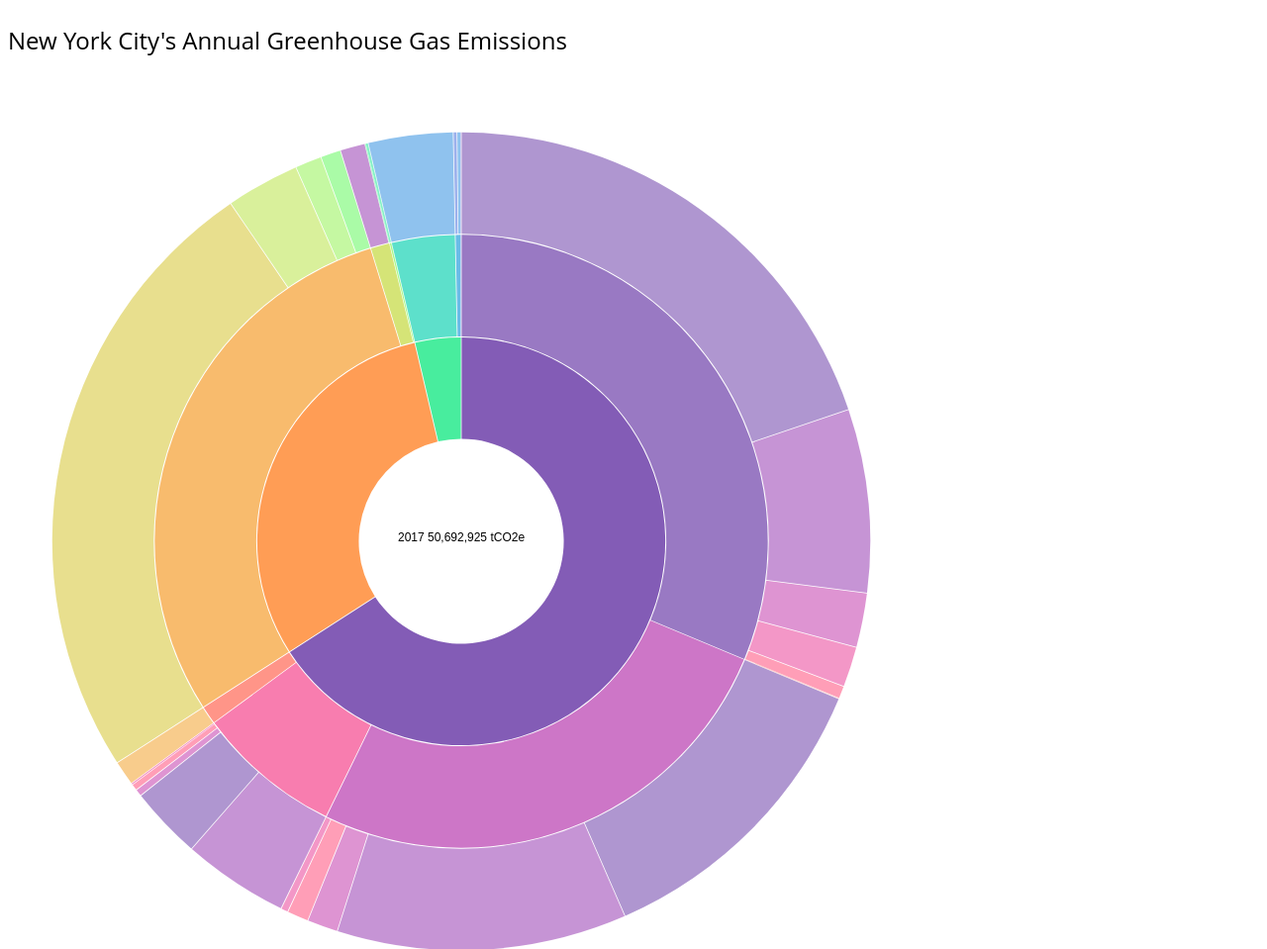
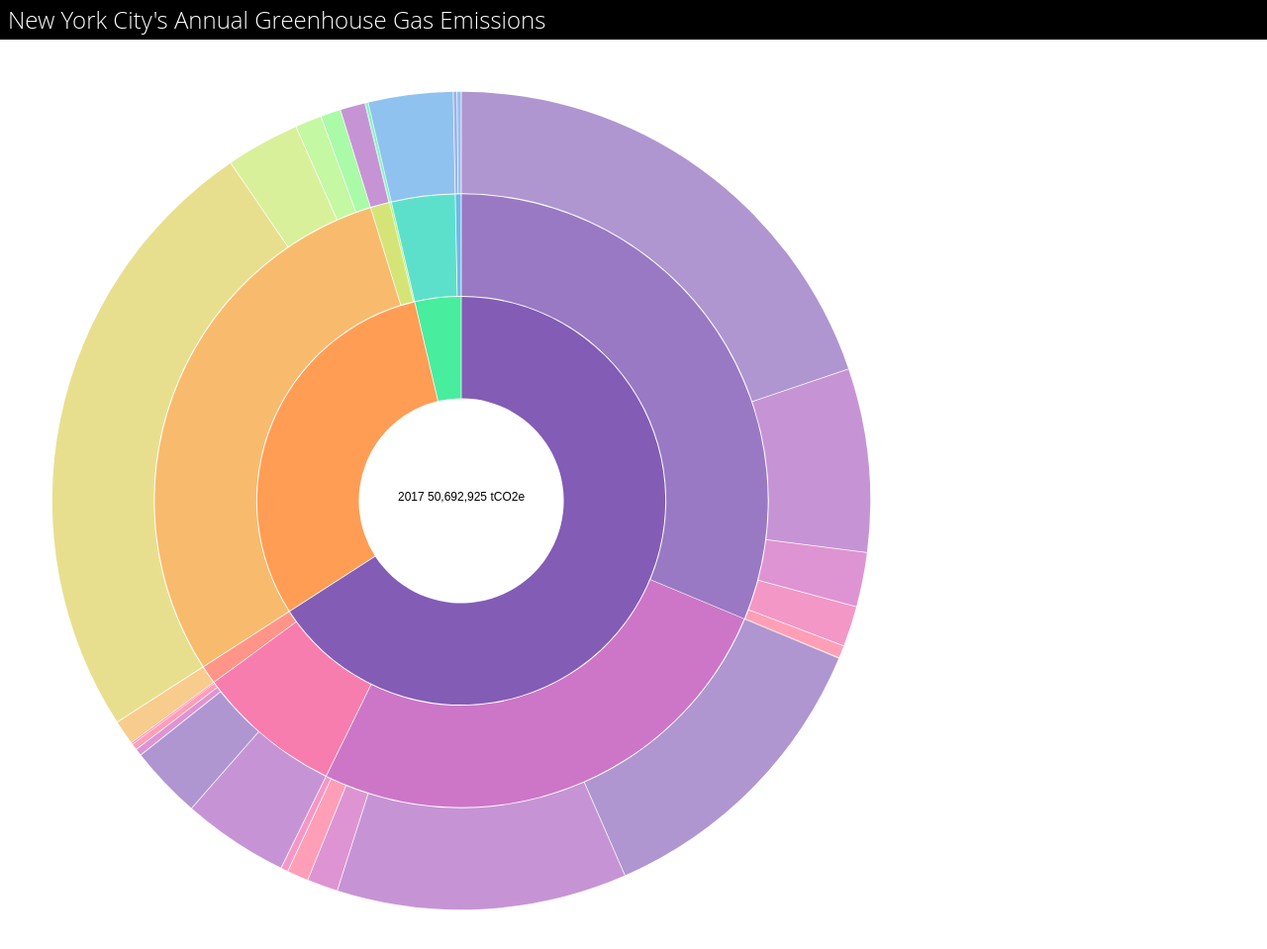
Before and after one commit to patrickdlandy/NYC-GHG-Visualization, a website built with webpack: page index.html in a window 1280 px wide. Shown: the top 959 px of the page at 99% size. Built offline with nearby package versions, Linux system fonts and the light colour scheme.

Commit message:
Add CSS Reset

```diff
--- a/index.html
+++ b/index.html
@@ -11,10 +11,9 @@
     <link rel="stylesheet" href="./dist/main.css">
 </head>
 <body>
-    <nav>
-
+    <nav class="nav-bar-container">
+        <h1 class="header">New York City's Annual Greenhouse Gas Emissions</h1>
     </nav>
-    <h1>New York City's Annual Greenhouse Gas Emissions</h1>
     <!-- <body background="./assets/new-york-1462211672M0J.jpg" alt="New York City">
     </body> -->
     <main>
--- a/src/styles/index.scss
+++ b/src/styles/index.scss
@@ -1,18 +1,19 @@
+
 body {
 	margin: 0;
 	padding: 8 px;
 	font-family: "Open Sans", sans-serif;
+	background-color: white;
 }
 
 text {
 		font-size: 12px;
 	}
 
-h1 {
-	color: black;
+.header {
 	font-family: "Open Sans", sans-serif;
 	font-size: 24px;
-	font-weight: 400;
+	font-weight: 300;
 	padding: 8px;
 }
 
@@ -22,3 +23,58 @@ h1 {
 	background-color:white;
 	color: black;
 }
+
+.nav-bar-container {
+	background-color: black;
+	color: white;
+}
+
+/* http://meyerweb.com/eric/tools/css/reset/
+   v2.0 | 20110126
+   License: none (public domain)
+*/
+
+html, body, div, span, applet, object, iframe,
+h1, h2, h3, h4, h5, h6, p, blockquote, pre,
+a, abbr, acronym, address, big, cite, code,
+del, dfn, em, img, ins, kbd, q, s, samp,
+small, strike, strong, sub, sup, tt, var,
+b, u, i, center,
+dl, dt, dd, ol, ul, li,
+fieldset, form, label, legend,
+table, caption, tbody, tfoot, thead, tr, th, td,
+article, aside, canvas, details, embed,
+figure, figcaption, footer, header, hgroup,
+menu, nav, output, ruby, section, summary,
+time, mark, audio, video {
+	margin: 0;
+	padding: 0;
+	border: 0;
+	font-size: 100%;
+	font: inherit;
+	vertical-align: baseline;
+}
+/* HTML5 display-role reset for older browsers */
+article, aside, details, figcaption, figure,
+footer, header, hgroup, menu, nav, section {
+	display: block;
+}
+body {
+	line-height: 1;
+}
+ol, ul {
+	list-style: none;
+}
+blockquote, q {
+	quotes: none;
+}
+blockquote:before, blockquote:after,
+q:before, q:after {
+	content: '';
+	content: none;
+}
+
+table {
+	border-collapse: collapse;
+	border-spacing: 0;
+}
```
Also changed, not shown: dist/main.css, 1 other file.
